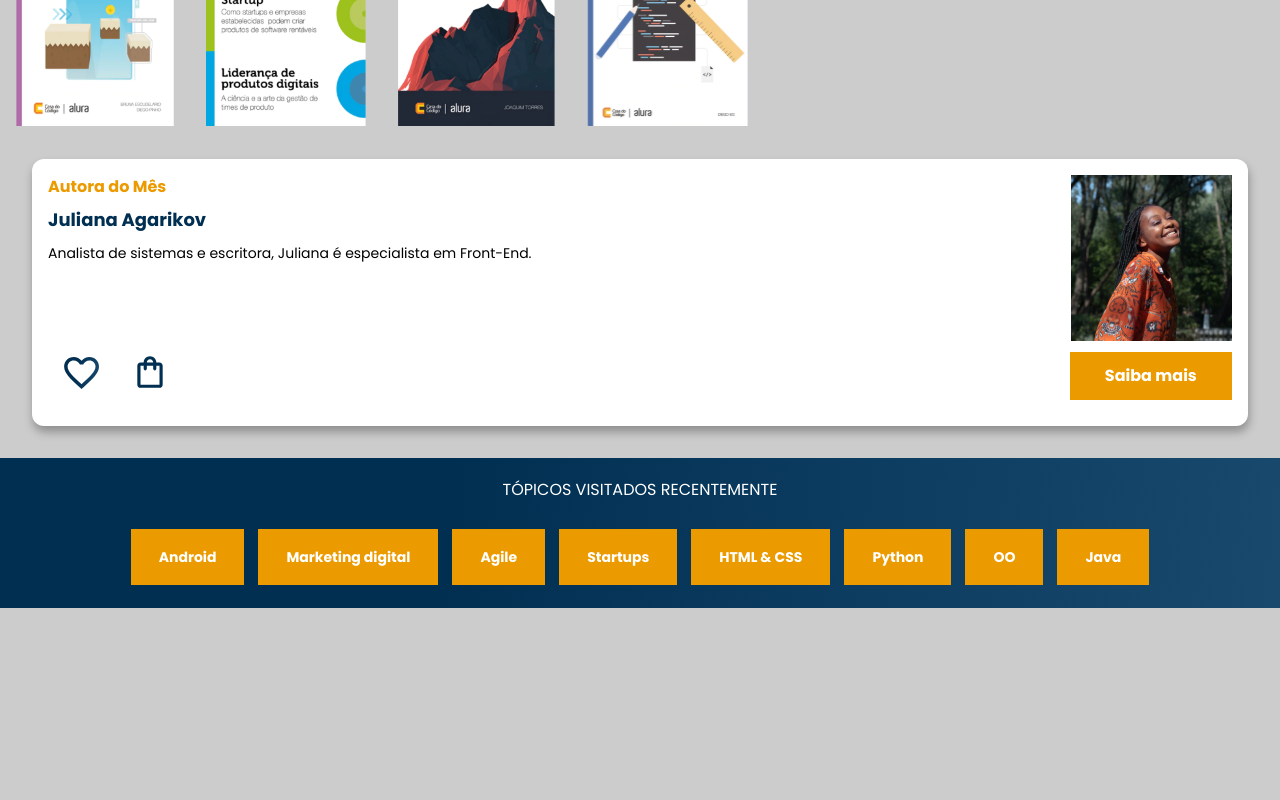
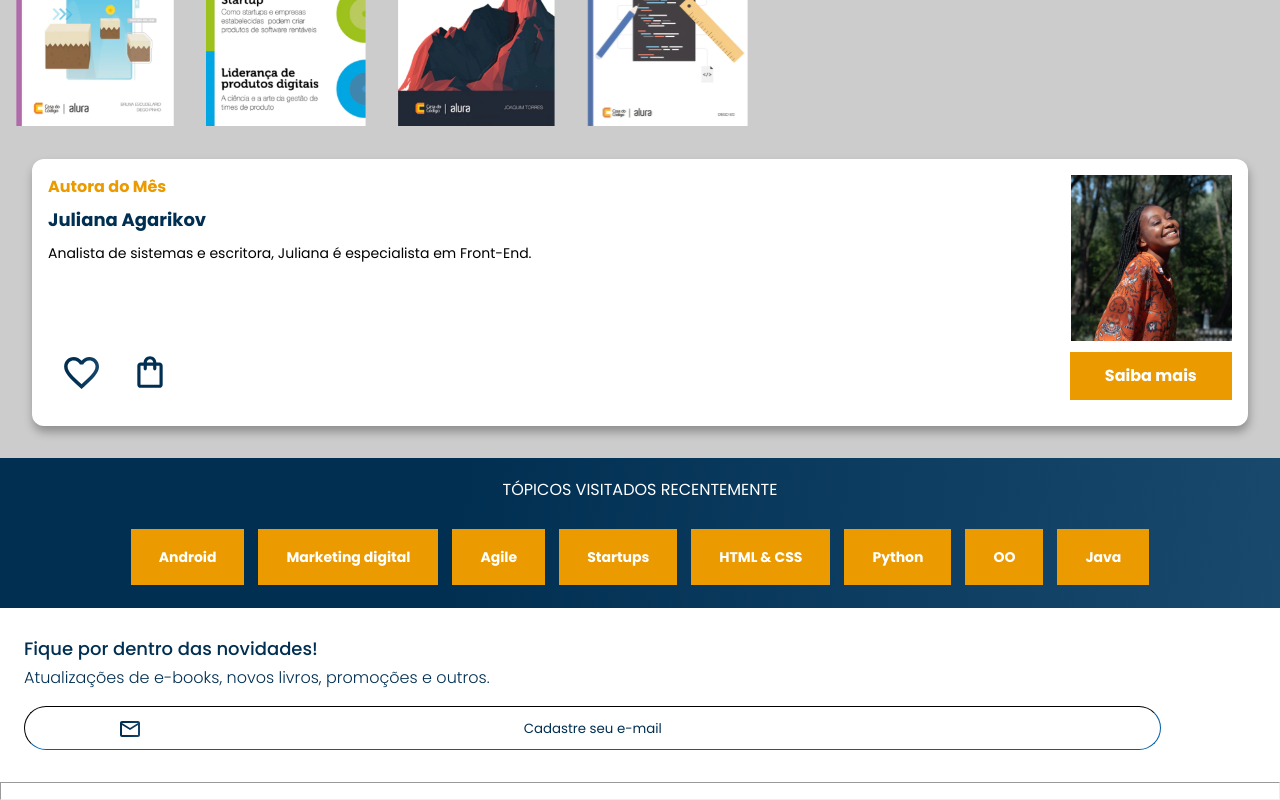
Before and after one commit to FilipeConde/aluraBooks-vue, a Vue app: page / in a window 1280 px wide. Shown: the part 1284-2084 px from the top of the page. Before the commit the page ends 1892 px from the top, so only its background shows below. Built offline with nearby package versions, Linux system fonts and the light colour scheme.

Commit message:
feat: add contact area.

```diff
--- a/src/App.vue
+++ b/src/App.vue
@@ -3,6 +3,7 @@ import Header from './components/Header.vue'
 import Banner from './components/Banner.vue'
 import DisplaySection from './components/DisplaySection.vue'
 import RecentTopics from './components/RecentTopics.vue'
+import Contact from '@/components/Contact.vue'
 </script>
 
 <template>
@@ -10,9 +11,16 @@ import RecentTopics from './components/RecentTopics.vue'
   <Banner />
   <DisplaySection />
   <RecentTopics />
+  <Contact />
+  <hr />
 
 </template>
 
 <style scoped>
-
+hr {
+  /* color: var(--branco-fundo); */
+  background: var(--branco-fundo);
+  margin: 0;
+  padding: .5em;
+}
 </style>
--- /dev/null
+++ b/src/components/Contact.vue
@@ -0,0 +1,57 @@
+<template>
+  <section class="contact">
+    <div class="container">
+      <h2 class="contact__main-text">Fique por dentro das novidades!</h2>
+      <h3 class="contact__description">Atualizações de e-books, novos livros, promoções e outros.</h3>
+      <input type="email" name="email-input" id="email-input" placeholder="Cadastre seu e-mail">
+    </div>
+  </section>
+</template>
+
+<script lang="ts">
+export default {}
+</script>
+
+<style scoped>
+.contact {
+  background: var(--branco-fundo);
+  font-family: var(--main-font);
+  padding: 2em 1.5em;
+}
+
+.container {
+  width: 90%;
+}
+
+.contact__main-text {
+  color: var(--dark-blue);
+  font-size: 18px;
+  font-weight: 500;
+}
+
+.contact__description {
+  color: var(--dark-blue);
+  font-weight: 300;
+  font-size: 16px;
+  margin: .5em 0 1em 0;
+  line-height: 1.5em;
+}
+
+#email-input {
+  background-color: transparent;
+  border-radius: 25px;
+  border-color: var(--dark-blue);
+  border-width: 1px;
+  width: 100%;
+  padding: 1em;
+}
+
+#email-input::placeholder {
+  font-family: var(--main-font);
+  color: var(--dark-blue);
+  text-align: center;
+  background: url('../icons/Email.svg') no-repeat;
+  background-position: 6em;
+}
+
+</style>
```
Also changed, not shown: src/icons/Email.svg (added).
